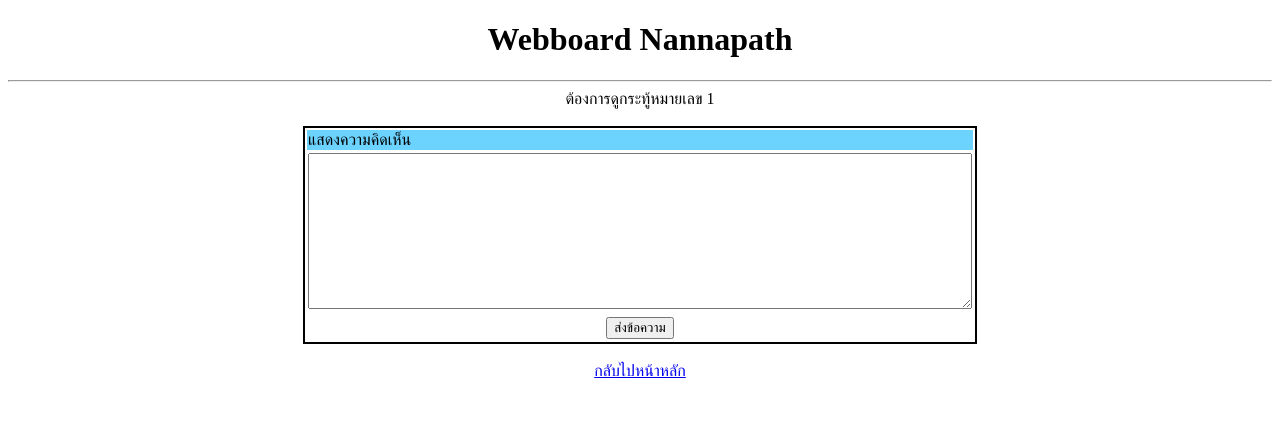
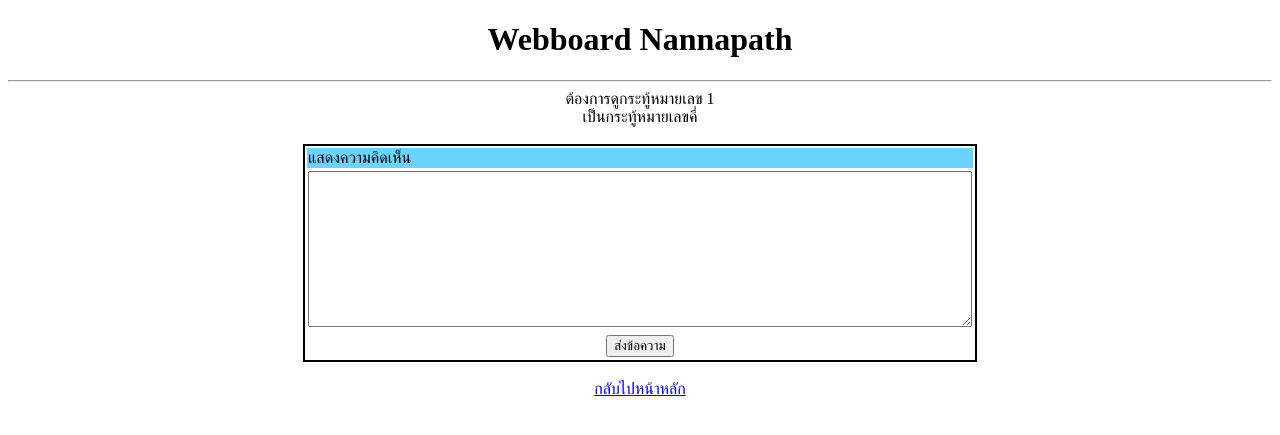
Before and after one commit to Anannapath/Webboard-Nannapath, a PHP site: page /post.php?id=1 in a window 1280 px wide. Shown: the top 435 px of the page. Run offline with PHP 8.4, Linux system fonts and the light colour scheme.

Commit message:
Update post.php

```diff
--- a/post.php
+++ b/post.php
@@ -9,7 +9,16 @@
 <h1 style="text-align: center;">Webboard Nannapath</h1>
     <hr>
     <div style="text-align: center;">
-        ต้องการดูกระทู้หมายเลข <?php echo $_GET['id']; ?>
+        ต้องการดูกระทู้หมายเลข <?php echo " $_GET[id]<br>";
+
+        $id = $_GET['id'];
+        if(($id%2) == 0){
+            echo "เป็นกระทู้หมายเลขคู่";
+        }else{
+            echo "เป็นกระทู้หมายเลขคี่";
+        }
+        ?>
+
     </div>
     <br>
     <table style="border: 2px solid black; width: 40%;" align="center">
@@ -17,7 +26,7 @@
             <td style=" background-color: #6CD2FE;">แสดงความคิดเห็น</td>
         </tr>
         <tr>
-            <td>  <textarea name="" id="" cols="80" rows="10"></textarea></td>
+            <td> <center><textarea  name="" id="" cols="80" rows="10"></textarea></center> </td>
         <tr>
         <td style="text-align: center;">
             <input type="submit" value="ส่งข้อความ"> </td>
```
